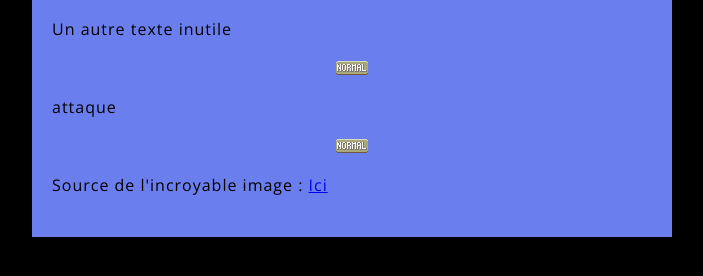
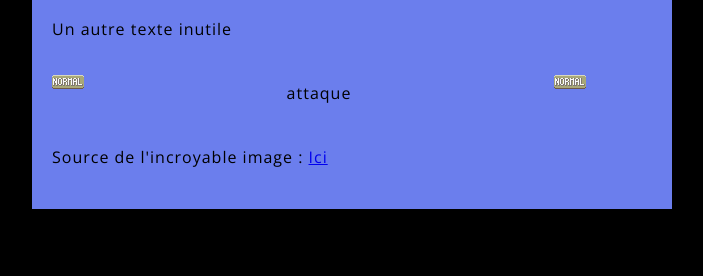
Before and after one commit to insmins/Situations, a plain HTML site: page index.html in a window 1280 px wide. Shown: the part 186-462 px from the top of the page, without its empty margins (288-991 px from the left). Drawn offline with nearby package versions, Linux system fonts and the light colour scheme.

Commit message:
Update index.html

```diff
--- a/index.html
+++ b/index.html
@@ -12,17 +12,9 @@
 
     <p>Un autre texte inutile</p>
 
-    <div id="banner">
-        <div class="inline-block">
-            <img src ="images/0.png">
-        </div>
-
-	    <p class="inline-block">attaque</p>
-
-        <div class="inline-block">
-            <img src ="images/0.png">
-        </div>
-    </div>
+    <img id="imgA" src="images/0.png">
+	  <p id="att">attaque</p>
+    <img id="imgD" src="images/0.png">
 
 
 
```
